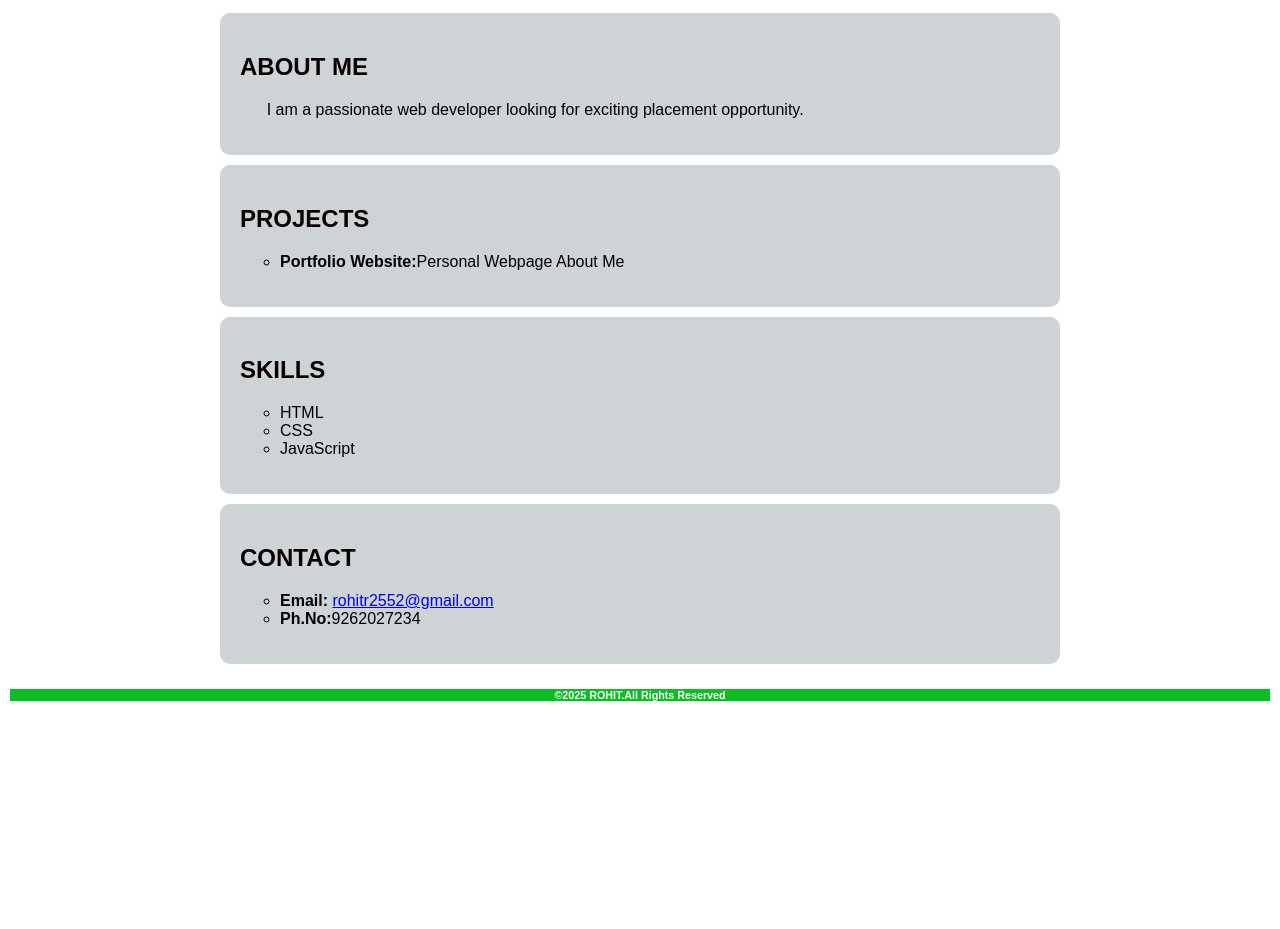
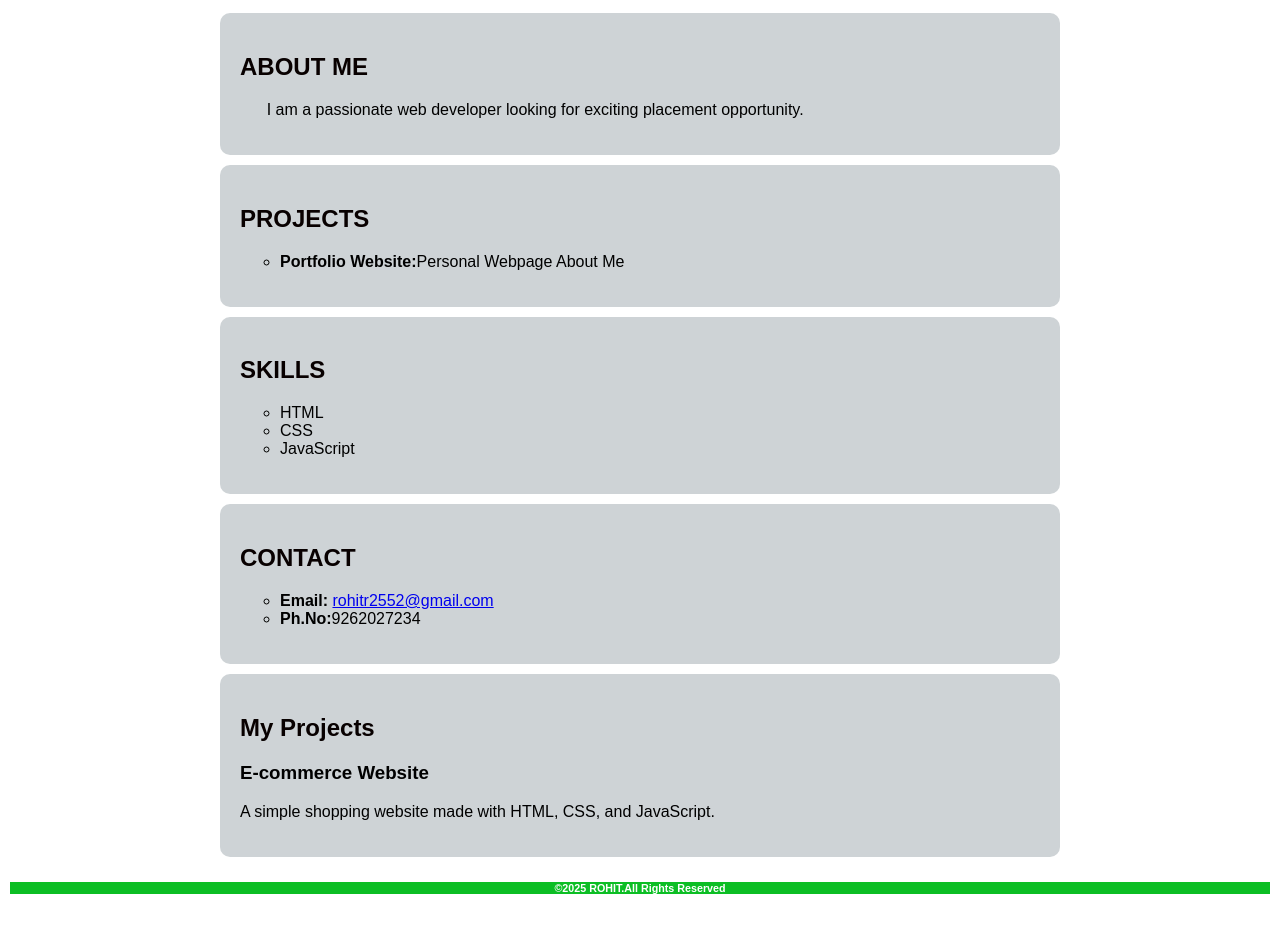
Before and after one commit to rohzzrohit/ROHIT, a plain HTML site: page index.html in a window 1280 px wide. Shown: the part 111-1040 px from the top of the page. Before the commit the page ends 847 px from the top, so only its background shows below. Drawn offline with Linux system fonts and the light colour scheme.

Commit message:
Update index.html

```diff
--- a/index.html
+++ b/index.html
@@ -45,8 +45,21 @@
         </ul>
     </section>
 
+    <section id="projects">
+  <h2>My Projects</h2>
+
+  <div class="project">
+    <h3>E-commerce Website</h3>
+    <p>A simple shopping website made with HTML, CSS, and JavaScript.</p>
+    <a href="https://github.com/rohzzrohit/E-commerce-Website" target="_blank">
+    </a>
+  </div>
+</section>
+
+
     <footer>
         <h6><p>&copy;2025 ROHIT.All Rights Reserved</p></h6>
     </footer>
+
 </body>
 </html>
```
